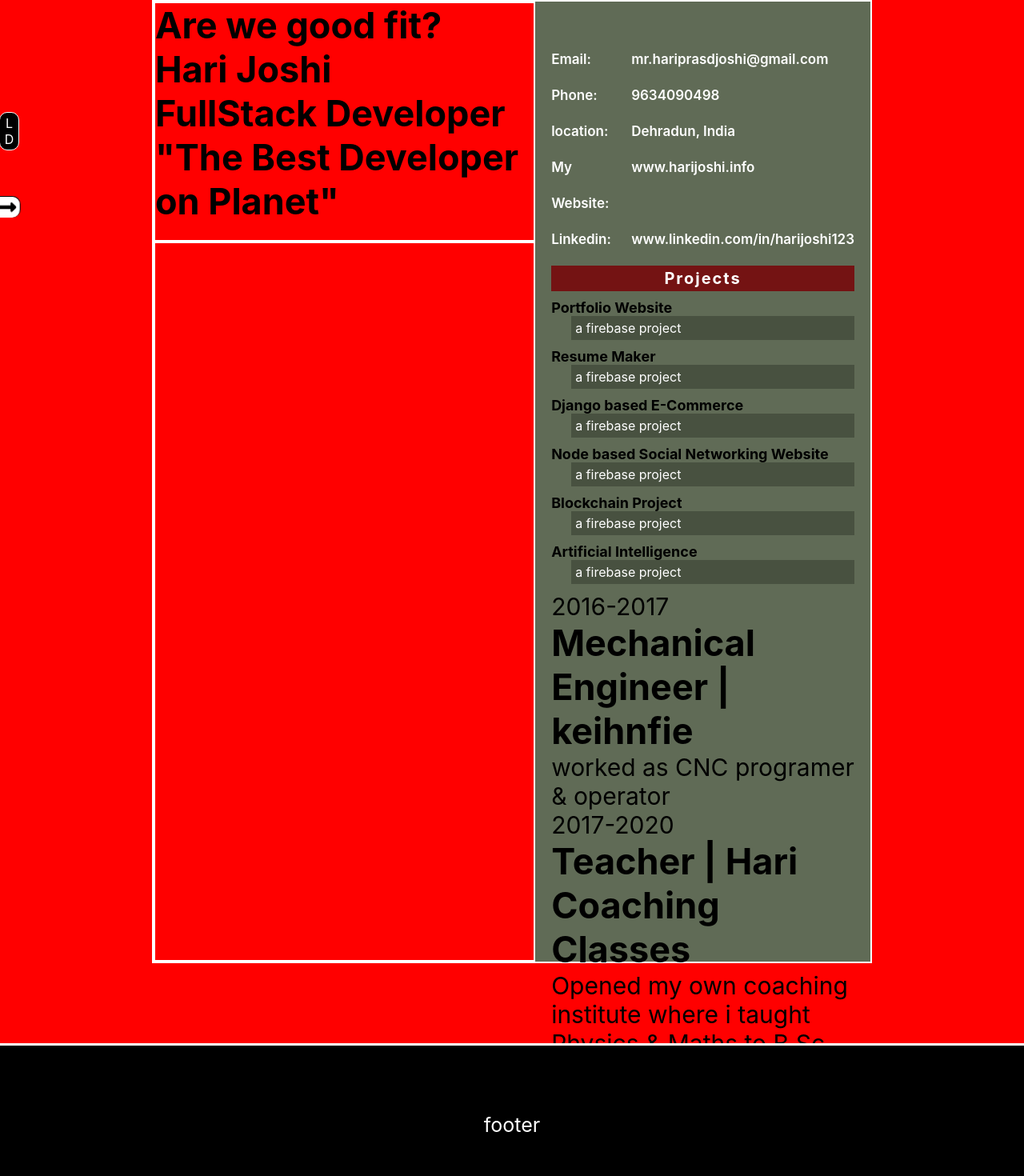
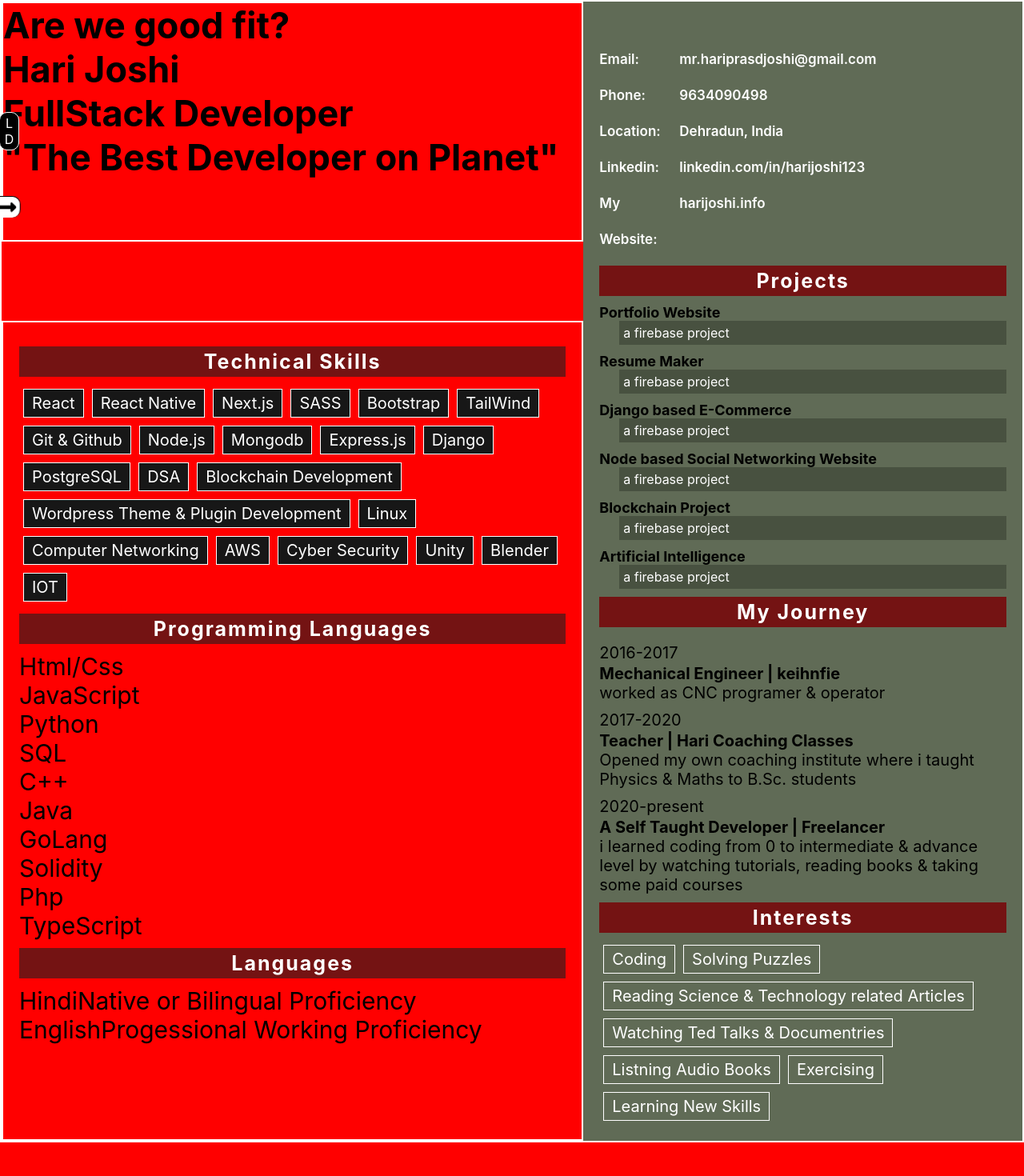
Before and after one commit to harijoshi12/my-portfolio, a React (Create React App) app: page /my-resume in a window 1280 px wide. Shown: the part 100-1570 px from the top of the page at 80% size. Built offline with nearby package versions, Linux system fonts and the light colour scheme.

Commit message:
resumepage basic structure ready

```diff
--- a/src/pages/myResume/MyResumePage.js
+++ b/src/pages/myResume/MyResumePage.js
@@ -1,26 +1,9 @@
 import React from 'react'
 import styles from './MyResumePage.module.css'
-import { projectData, myJourneyData } from './data'
+import { contactDetails, techSkills, progLangs, projectData, langs, myJourneyData, interests } from './data'
 
+import { PersonalInfo, ContactDetail, TechnicalSkill, ProgLang, Lang, ProjectItem, MyJourneyItem, Interest,  } from './components'
 
-function ProjectItem({title, desc}){
-  return(
-    <div className={styles.projectItem}>
-      <h2 className={styles.title}>{title}</h2>
-      <p className={styles.desc}>{desc}</p>
-    </div>
-  )
-}
-function MyJourneyItem(props){
-  const {time, jobTitle, companyName, desc } = props.data
-  return(
-      <div className={styles.myJourneyItem}>
-        <span className={styles.time}>{time}</span>
-        <h1 className={styles.title}><span>{jobTitle}</span> | <span>{companyName}</span></h1>
-        <p className={styles.desc}>{desc}</p>
-      </div>
-    )
-}
 
 function MyResumePage() {
   return (
@@ -28,42 +11,56 @@ function MyResumePage() {
         <div className={styles.myResume}>
           {/* top section */}
           <div className={styles.top}>
-            <h1>Are we good fit?</h1>
-            <div className={styles.imgboxOuter}>
-              <div className={styles.imgboxInner}>
-                <div className={styles.imagebox}></div>
-                <h1>Hari Joshi</h1>
-                <h2>FullStack Developer</h2>
-              </div>
-            </div>
-            <h2>"The Best Developer on Planet"</h2>
+            <PersonalInfo/>
           </div>
+
           {/* left section */}
           <div className={styles.left}>
 
+            {/* technical skills */}
+            <div className={styles.technicalSkills}>
+              <h1 className={styles.secTitle}>Technical Skills</h1>
+              {techSkills.map(data => <TechnicalSkill key={data.id} {...data}/>)}
+            </div>
+
+            {/* programming languages */}
+            <div className={styles.progLangs}>
+              <h1 className={styles.secTitle}>Programming Languages</h1>
+              {progLangs.map(data => <ProgLang key={data.id} {...data}/>)}
+            </div>
+
+            {/* languages */}
+            <div className={styles.langs}>
+            <h1 className={styles.secTitle}>Languages</h1>
+              {langs.map(data => <Lang key={data.id} {...data}/>)}
+            </div>
           </div>
+
           {/* right section */}
           <div className={styles.right}>
+
             {/* contact details */}
-            <div className={styles.contact}>
-              <a href="mailto:mr.hariprasdjoshi@gmail.com" rel="noopener noreferrer" target="_blank"><span>Email:</span> mr.hariprasdjoshi@gmail.com</a>
-              <a href="tel:+9634090498" rel="noopener noreferrer"><span>Phone:</span> 9634090498</a>
-              <a href="https://goo.gl/maps/pvYsfgd7Kv9RYVut9" rel="noopener noreferrer" target="_blank"><span>location:</span> Dehradun, India</a>
-              <a href="https://www.harijoshi.info/" rel="noopener noreferrer" target="_blank"><span>My Website:</span> www.harijoshi.info</a>
-              <a href="https://www.linkedin.com/in/harijoshi123/" rel="noopener noreferrer" target="_blank"><span>Linkedin:</span> www.linkedin.com/in/harijoshi123</a>
+            <div className={styles.contactDetails}>
+              {contactDetails.map(data =><ContactDetail key={data.id} {...data}/>)}
             </div>
 
             {/* projects */}
             <div className={styles.projects}>
-              <h1>Projects</h1>
+              <h1 className={styles.secTitle}>Projects</h1>
               {projectData.map(data=>{return(<ProjectItem key={data.id} {...data}/>)})}
             </div>
 
             {/* my journey */}
             <div className={styles.myJourney}>
+              <h1 className={styles.secTitle}>My Journey</h1>
               {myJourneyData.map(data=><MyJourneyItem key={data.id} data = {data} />)}
             </div>
 
+            {/* interests */}
+            <div className={styles.interests}>
+              <h1 className={styles.secTitle}>Interests</h1>
+              {interests.map(data => <Interest key={data.id} {...data}/>)}
+            </div>
           </div>
         </div>
     </section>
--- a/src/pages/myResume/MyResumePage.module.css
+++ b/src/pages/myResume/MyResumePage.module.css
@@ -1,3 +1,14 @@
+#myResumePage .secTitle {
+  width: 100%;
+  font-size: 25px;
+  background-color: #741313;
+  color: white;
+  margin: 10px auto;
+  text-align: center;
+  padding: 4px;
+  letter-spacing: 2px;
+}
+
 #myResumePage {
   background-color: red;
   overflow: hidden;
@@ -15,7 +26,8 @@
 
 #myResumePage .myResume {
   font-size: 30px;
-  width: 900px;
+  max-width: 1400px;
+  min-width: 1000px;
   max-height: -webkit-fit-content;
   max-height: -moz-fit-content;
   max-height: fit-content;
@@ -23,8 +35,8 @@
   border: 2px solid white;
   display: -ms-grid;
   display: grid;
-  -ms-grid-columns: 2fr 1.5fr;
-      grid-template-columns: 2fr 1.5fr;
+  -ms-grid-columns: 57% 43%;
+      grid-template-columns: 57% 43%;
 }
 
 #myResumePage .myResume .top {
@@ -38,10 +50,22 @@
 
 #myResumePage .myResume .left {
   border: 2px solid white;
-  height: 900px;
   -ms-grid-column: 1;
   -ms-grid-column-span: 1;
   grid-column: 1 / 2;
+  padding: 20px;
+}
+
+#myResumePage .myResume .left .technicalSkills .technicalSkill {
+  display: -webkit-inline-box;
+  display: -ms-inline-flexbox;
+  display: inline-flex;
+  border: 1px solid white;
+  background-color: #171717;
+  color: white;
+  padding: 5px 10px;
+  margin: 5px;
+  font-size: 20px;
 }
 
 #myResumePage .myResume .right {
@@ -52,18 +76,17 @@
   -ms-grid-row: 1;
   -ms-grid-row-span: 2;
   grid-row: 1/3;
-  height: 1200px;
   background-color: #606b56;
 }
 
-#myResumePage .myResume .right .contact {
+#myResumePage .myResume .right .contactDetails {
   height: 300px;
   font-size: 17px;
   font-weight: 600;
   padding-top: 30px;
 }
 
-#myResumePage .myResume .right .contact a {
+#myResumePage .myResume .right .contactDetails a {
   display: -webkit-box;
   display: -ms-flexbox;
   display: flex;
@@ -71,20 +94,9 @@
   color: white;
 }
 
-#myResumePage .myResume .right .contact a span {
+#myResumePage .myResume .right .contactDetails a span {
   word-wrap: nowrap;
   width: 100px;
-}
-
-#myResumePage .myResume .right .projects h1 {
-  width: 100%;
-  font-size: 20px;
-  background-color: #741313;
-  color: white;
-  margin: 10px auto;
-  text-align: center;
-  padding: 4px;
-  letter-spacing: 2px;
 }
 
 #myResumePage .myResume .right .projects .projectItem {
@@ -103,4 +115,27 @@
   padding: 5px;
   margin-left: 25px;
 }
+
+#myResumePage .myResume .right .myJourney .myJourneyItem .time {
+  font-size: 20px;
+}
+
+#myResumePage .myResume .right .myJourney .myJourneyItem .title {
+  font-size: 20px;
+}
+
+#myResumePage .myResume .right .myJourney .myJourneyItem .desc {
+  font-size: 20px;
+}
+
+#myResumePage .myResume .right .interests .interest {
+  display: -webkit-inline-box;
+  display: -ms-inline-flexbox;
+  display: inline-flex;
+  border: 1px solid white;
+  color: white;
+  padding: 5px 10px;
+  font-size: 20px;
+  margin: 5px;
+}
 /*# sourceMappingURL=MyResumePage.module.css.map */
--- /dev/null
+++ b/src/pages/myResume/components.js
@@ -0,0 +1,77 @@
+import styles from './MyResumePage.module.css'
+
+export const PersonalInfo = () => {
+    return (
+        <>
+            <h1>Are we good fit?</h1>
+            <div className={styles.imgboxOuter}>
+                <div className={styles.imgboxInner}>
+                    <div className={styles.imagebox}></div>
+                    <h1>Hari Joshi</h1>
+                    <h2>FullStack Developer</h2>
+                </div>
+            </div>
+            <h2>"The Best Developer on Planet"</h2>
+        </>
+    )
+}
+
+export const ContactDetail = (props) =>{
+    return(
+        <a href={props.link} rel="noopener noreferrer" target="_blank"><span>{props.icon}</span> {props.info}</a>
+    )
+}
+
+export const TechnicalSkill = ({title}) => {
+    return(
+        <span className={styles.technicalSkill}>
+            {title}
+        </span>
+    )
+}
+
+export const ProgLang = ({title, level})=>{
+    return(
+        <div className={styles.progLang}>
+            <span className={styles.title}>{title}</span>
+            <span className={styles.progressBarOuter}>
+                <span className={styles.progressBarInner}></span>
+            </span>
+        </div>
+    )
+}
+
+export const Lang = ({title, level}) => {
+    return(
+        <div className={styles.lang}>
+            <span className={styles.title}>{title}</span>
+            <span className={styles.level}>{level}</span>
+        </div>
+    )
+}
+
+export function ProjectItem({ title, desc }) {
+    return (
+        <div className={styles.projectItem}>
+            <h2 className={styles.title}>{title}</h2>
+            <p className={styles.desc}>{desc}</p>
+        </div>
+    )
+}
+
+export function MyJourneyItem(props) {
+    const { time, jobTitle, companyName, desc } = props.data
+    return (
+        <div className={styles.myJourneyItem}>
+            <span className={styles.time}>{time}</span>
+            <h1 className={styles.title}><span>{jobTitle}</span> | <span>{companyName}</span></h1>
+            <p className={styles.desc}>{desc}</p>
+        </div>
+    )
+}
+
+export const Interest = ({ title }) => {
+    return (
+        <span className={styles.interest}>{title}</span>
+    )
+}
--- a/src/pages/myResume/data.js
+++ b/src/pages/myResume/data.js
@@ -30,94 +30,6 @@ export const contactDetails =[
         info: "harijoshi.info",
         link: "https://www.harijoshi.info/"
     }
-]
-
-export const projectData = [
-    {
-        id: 1,
-        title: "Portfolio Website",
-        desc: "a firebase project"
-    },
-    {
-        id: 2,
-        title: "Resume Maker",
-        desc: "a firebase project"
-    },
-    {
-        id: 3,
-        title: "Django based E-Commerce",
-        desc: "a firebase project"
-    },
-    {
-        id: 4,
-        title: "Node based Social Networking Website",
-        desc: "a firebase project"
-    },
-    {
-        id: 5,
-        title: "Blockchain Project",
-        desc: "a firebase project"
-    },
-    {
-        id: 6,
-        title: "Artificial Intelligence",
-        desc: "a firebase project"
-    }
-]
-
-export const myJourneyData = [
-    {
-        id:1,
-        time:"2016-2017",
-        jobTitle: "Mechanical Engineer",
-        companyName: "keihnfie",
-        desc: "worked as CNC programer & operator"
-    },
-    {
-        id:2,
-        time:"2017-2020",
-        jobTitle: "Teacher",
-        companyName: "Hari Coaching Classes",
-        desc: "Opened my own coaching institute where i taught Physics & Maths to B.Sc. students"
-    },
-    {
-        id:3,
-        time: "2020-present",
-        jobTitle: "A Self Taught Developer",
-        companyName: "Freelancer",
-        desc: "i learned coding from 0 to intermediate & advance level by watching tutorials, reading books & taking some paid courses"
-    }
-]
-
-export const interests = [
-    {
-        id:1,
-        title: "Coding"
-    },
-    {
-        id:2,
-        title: "Solving Puzzles"
-    },
-    {
-        id:3,
-        title: "Reading Science & Technology related Articles"
-    },
-    {
-        id:4,
-        title: "Watching Ted Talks & Documentries"
-    },
-    {
-        id:5,
-        title: "Listning Audio Books"
-    },
-    {
-        id:6,
-        title: "Exercising"
-    },
-    {
-        id:7,
-        title: "Learning New Skills"
-    },
 ]
 
 export const techSkills = [
@@ -263,3 +175,104 @@ export const progLangs = [
        level:  6
     }
 ]
+
+export const langs = [
+    {
+        id: 1,
+        title: "Hindi",
+        level: "Native or Bilingual Proficiency"
+    },
+    {
+        id: 2,
+        title: "English",
+        level: "Progessional Working Proficiency"
+    }
+]
+
+export const projectData = [
+    {
+        id: 1,
+        title: "Portfolio Website",
+        desc: "a firebase project"
+    },
+    {
+        id: 2,
+        title: "Resume Maker",
+        desc: "a firebase project"
+    },
+    {
+        id: 3,
+        title: "Django based E-Commerce",
+        desc: "a firebase project"
+    },
+    {
+        id: 4,
+        title: "Node based Social Networking Website",
+        desc: "a firebase project"
+    },
+    {
+        id: 5,
+        title: "Blockchain Project",
+        desc: "a firebase project"
+    },
+    {
+        id: 6,
+        title: "Artificial Intelligence",
+        desc: "a firebase project"
+    }
+]
+
+export const myJourneyData = [
+    {
+        id:1,
+        time:"2016-2017",
+        jobTitle: "Mechanical Engineer",
+        companyName: "keihnfie",
+        desc: "worked as CNC programer & operator"
+    },
+    {
+        id:2,
+        time:"2017-2020",
+        jobTitle: "Teacher",
+        companyName: "Hari Coaching Classes",
+        desc: "Opened my own coaching institute where i taught Physics & Maths to B.Sc. students"
+    },
+    {
+        id:3,
+        time: "2020-present",
+        jobTitle: "A Self Taught Developer",
+        companyName: "Freelancer",
+        desc: "i learned coding from 0 to intermediate & advance level by watching tutorials, reading books & taking some paid courses"
+    }
+]
+
+export const interests = [
+    {
+        id:1,
+        title: "Coding"
+    },
+    {
+        id:2,
+        title: "Solving Puzzles"
+    },
+    {
+        id:3,
+        title: "Reading Science & Technology related Articles"
+    },
+    {
+        id:4,
+        title: "Watching Ted Talks & Documentries"
+    },
+    {
+        id:5,
+        title: "Listning Audio Books"
+    },
+    {
+        id:6,
+        title: "Exercising"
+    },
+    {
+        id:7,
+        title: "Learning New Skills"
+    },
+]
```
Also changed, not shown: src/pages/myResume/MyResumePage.module.scss (+57 -15 lines), 1 other file (tests, documents, lock files or other folders).
